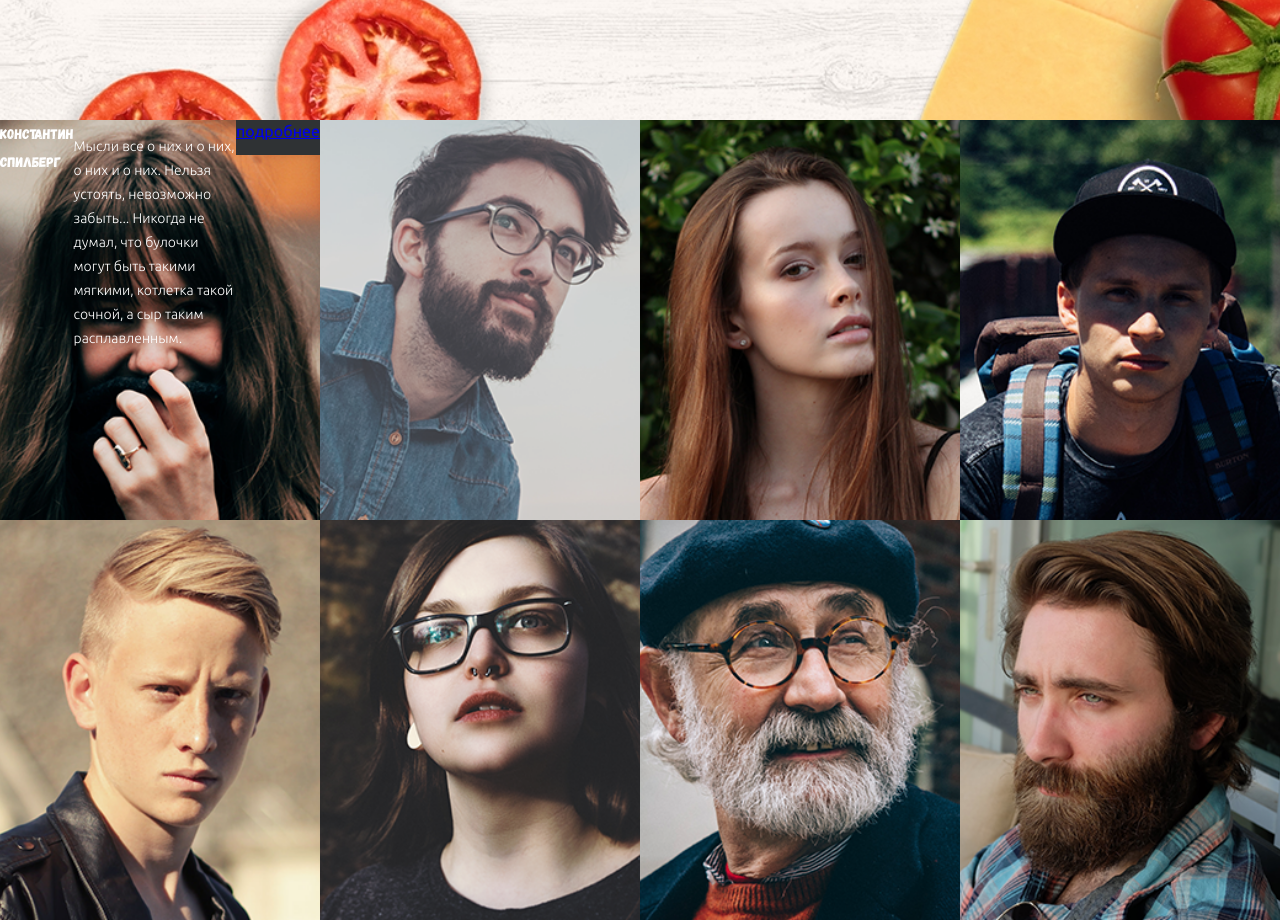
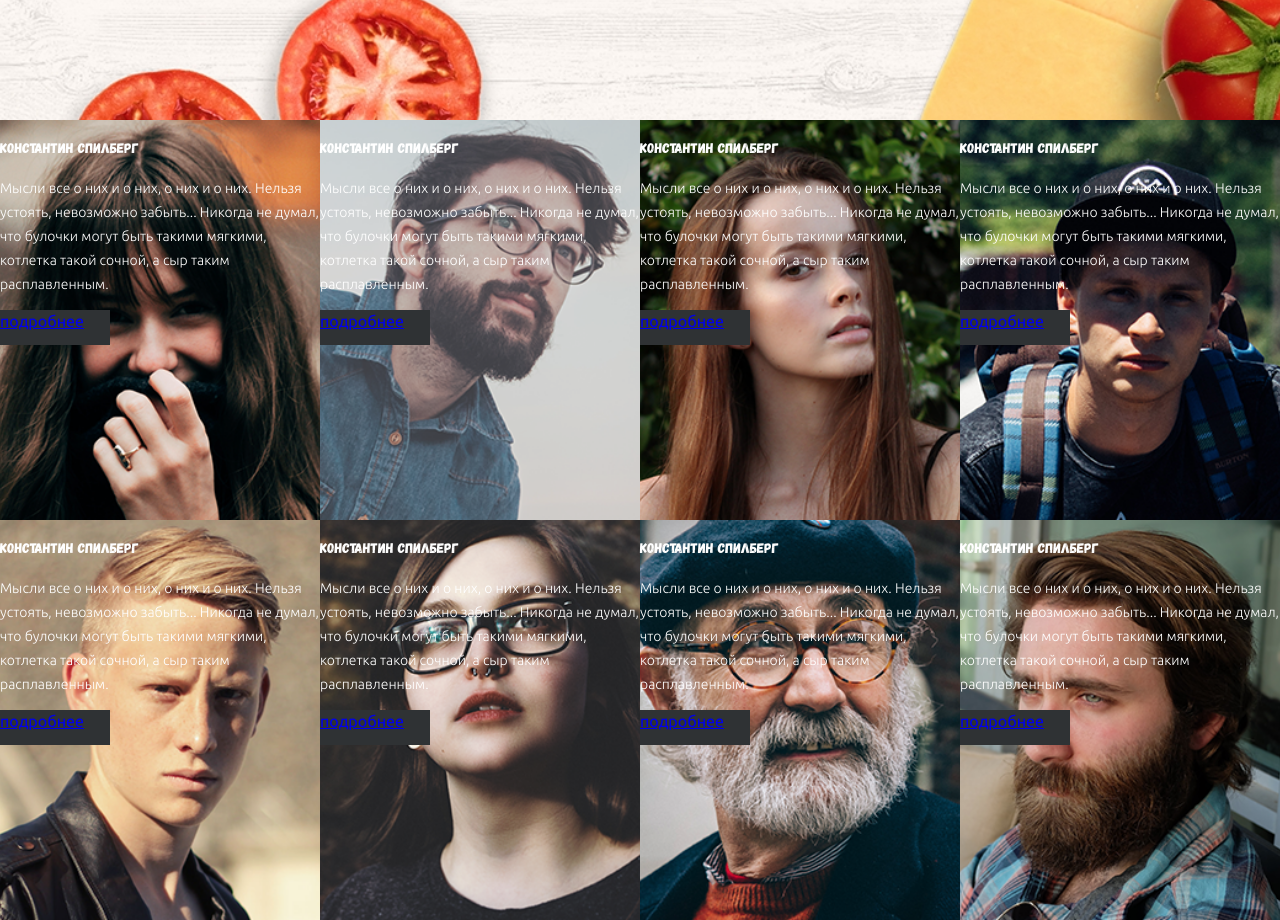
Before and after one commit to kmazurenko/burgers, a plain HTML site: page index.html in a window 1280 px wide. Shown: the part 1480-2400 px from the top of the page. Drawn offline with Linux system fonts and the light colour scheme.

Commit message:
First week - draft v2

```diff
--- a/index.html
+++ b/index.html
@@ -94,17 +94,61 @@
                 <div class="container reviews__container">
                     <ul class="reviews__list">
                         <li class="reviews__item"><div class="reviews__pic reviews__pic--anna">
-                            <div class="review__name">Константин Спилберг</div>
-                            <div class="review__info"><p>Мысли все о них и о них, о них и о них. Нельзя устоять, невозможно забыть... Никогда не думал, что булочки могут быть такими мягкими, котлетка такой сочной, а сыр таким расплавленным.</p></div>
-                            <div class="review__more-info"><a href="#" class="more-ifor__link">подробнее</a></div>
+                            <div class="reviews__description">
+                                <h3 class="review__name">Константин Спилберг</h3>
+                                <div class="review__info"><p>Мысли все о них и о них, о них и о них. Нельзя устоять, невозможно забыть... Никогда не думал, что булочки могут быть такими мягкими, котлетка такой сочной, а сыр таким расплавленным.</p></div>
+                                <div class="review__more-info"><a href="#" class="more-info__link">подробнее</a></div>
+                            </div>
+                            </div></li>
+                        <li class="reviews__item"><div class="reviews__pic reviews__pic--konstantin">
+                            <div class="reviews__description">
+                                <h3 class="review__name">Константин Спилберг</h3>
+                                <div class="review__info"><p>Мысли все о них и о них, о них и о них. Нельзя устоять, невозможно забыть... Никогда не думал, что булочки могут быть такими мягкими, котлетка такой сочной, а сыр таким расплавленным.</p></div>
+                                <div class="review__more-info"><a href="#" class="more-info__link">подробнее</a></div>
+                            </div>
                         </div></li>
-                        <li class="reviews__item"><div class="reviews__pic reviews__pic--konstantin"></div></li>
-                        <li class="reviews__item"><div class="reviews__pic reviews__pic--kate"></div></li>
-                        <li class="reviews__item"><div class="reviews__pic reviews__pic--ed"></div></li>
-                        <li class="reviews__item"><div class="reviews__pic reviews__pic--alex"></div></li>
-                        <li class="reviews__item"><div class="reviews__pic reviews__pic--alice"></div></li>
-                        <li class="reviews__item"><div class="reviews__pic reviews__pic--semen"></div></li>
-                        <li class="reviews__item"><div class="reviews__pic reviews__pic--bob"></div></li>
+                        <li class="reviews__item"><div class="reviews__pic reviews__pic--kate">
+                            <div class="reviews__description">
+                                <h3 class="review__name">Константин Спилберг</h3>
+                                <div class="review__info"><p>Мысли все о них и о них, о них и о них. Нельзя устоять, невозможно забыть... Никогда не думал, что булочки могут быть такими мягкими, котлетка такой сочной, а сыр таким расплавленным.</p></div>
+                                <div class="review__more-info"><a href="#" class="more-info__link">подробнее</a></div>
+                            </div>
+                        </div></li>
+                        <li class="reviews__item"><div class="reviews__pic reviews__pic--ed">
+                            <div class="reviews__description">
+                                <h3 class="review__name">Константин Спилберг</h3>
+                                <div class="review__info"><p>Мысли все о них и о них, о них и о них. Нельзя устоять, невозможно забыть... Никогда не думал, что булочки могут быть такими мягкими, котлетка такой сочной, а сыр таким расплавленным.</p></div>
+                                <div class="review__more-info"><a href="#" class="more-info__link">подробнее</a></div>
+                            </div>
+                        </div></li>
+                        <li class="reviews__item"><div class="reviews__pic reviews__pic--alex">
+                            <div class="reviews__description">
+                                <h3 class="review__name">Константин Спилберг</h3>
+                                <div class="review__info"><p>Мысли все о них и о них, о них и о них. Нельзя устоять, невозможно забыть... Никогда не думал, что булочки могут быть такими мягкими, котлетка такой сочной, а сыр таким расплавленным.</p></div>
+                                <div class="review__more-info"><a href="#" class="more-info__link">подробнее</a></div>
+                            </div>
+                        </div></li>
+                        <li class="reviews__item"><div class="reviews__pic reviews__pic--alice">
+                            <div class="reviews__description">
+                                <h3 class="review__name">Константин Спилберг</h3>
+                                <div class="review__info"><p>Мысли все о них и о них, о них и о них. Нельзя устоять, невозможно забыть... Никогда не думал, что булочки могут быть такими мягкими, котлетка такой сочной, а сыр таким расплавленным.</p></div>
+                                <div class="review__more-info"><a href="#" class="more-info__link">подробнее</a></div>
+                            </div>
+                        </div></li>
+                        <li class="reviews__item"><div class="reviews__pic reviews__pic--semen">
+                            <div class="reviews__description">
+                                <h3 class="review__name">Константин Спилберг</h3>
+                                <div class="review__info"><p>Мысли все о них и о них, о них и о них. Нельзя устоять, невозможно забыть... Никогда не думал, что булочки могут быть такими мягкими, котлетка такой сочной, а сыр таким расплавленным.</p></div>
+                                <div class="review__more-info"><a href="#" class="more-info__link">подробнее</a></div>
+                            </div>
+                        </div></li>
+                        <li class="reviews__item"><div class="reviews__pic reviews__pic--bob">
+                            <div class="reviews__description">
+                                <h3 class="review__name">Константин Спилберг</h3>
+                                <div class="review__info"><p>Мысли все о них и о них, о них и о них. Нельзя устоять, невозможно забыть... Никогда не думал, что булочки могут быть такими мягкими, котлетка такой сочной, а сыр таким расплавленным.</p></div>
+                                <div class="review__more-info"><a href="#" class="more-info__link">подробнее</a></div>
+                            </div>
+                        </div></li>
                     </ul>
                 </div>
             </section>
```
